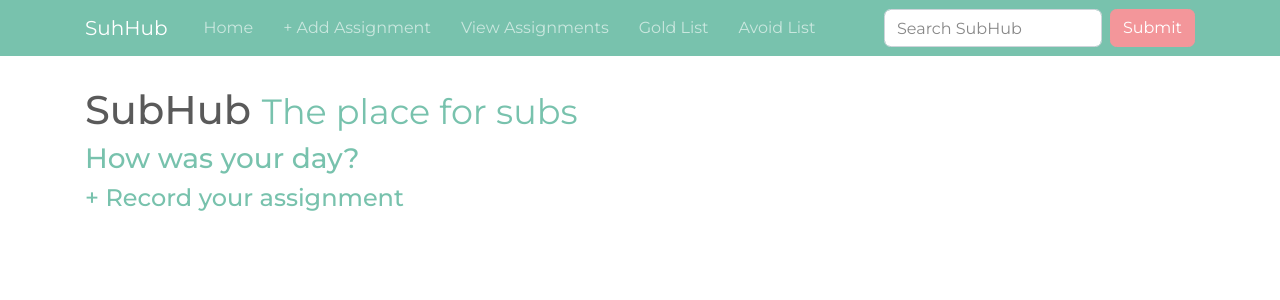
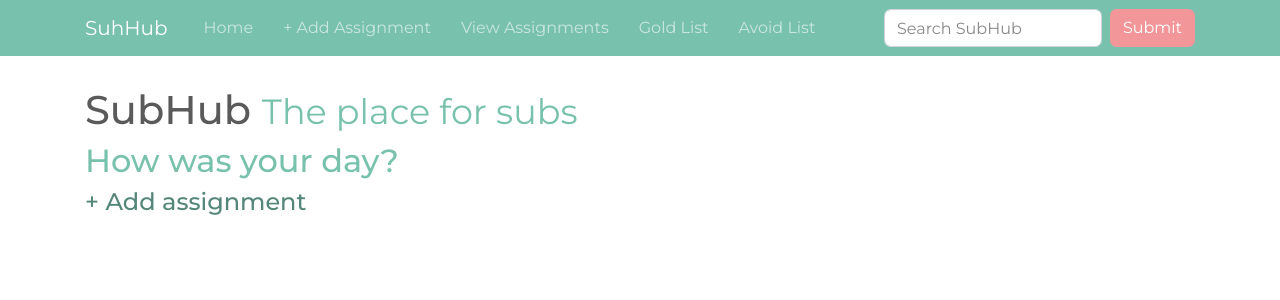
Before and after one commit to okayohyeah/subhub-web, a React (Create React App) app in the folder subhub-web-frontend/: page / in a window 1280 px wide. Shown: the top 300 px of the page. Built offline with nearby package versions, Linux system fonts and the light colour scheme.

Commit message:
styling App.css, modified App.test.js, added AddAssignment.js Component

```diff
--- a/subhub-web-frontend/src/App.css
+++ b/subhub-web-frontend/src/App.css
@@ -22,3 +22,8 @@
 #greeting {
   color: #78C2AD;
 }
+
+.links {
+  color: #548779;
+  text-decoration: none;
+}
--- a/subhub-web-frontend/src/App.js
+++ b/subhub-web-frontend/src/App.js
@@ -17,10 +17,10 @@ class App extends Component {
                 <PageHeader id='header'>
                   SubHub <small className='subtitle'>The place for subs</small>
                 </PageHeader>
-                <h3 id='greeting'>How was your day?</h3>
+                <h2 id='greeting'>How was your day?</h2>
                 <h4>
-                  <Link to='/addassignment' id='add-assignment'>
-                    + Record your assignment
+                  <Link to='/addassignment' id='add-assignment' className='links'>
+                    + Add assignment
                   </Link>
                 </h4>
               </Grid>
@@ -32,7 +32,7 @@ class App extends Component {
               <NavBar />
               <Grid>
                 <PageHeader id='header'>
-                  How was your day? <small className='subtitle'>Record the assignment</small>
+                  How was your day? <small className='subtitle'>Let us make a record of your assignment.</small>
                 </PageHeader>
               </Grid>
             </div>
```
Also changed, not shown: subhub-web-frontend/src/pages/AddAssignment.js (added, +11 -0 lines), 1 other file (tests, documents, lock files or other folders).
